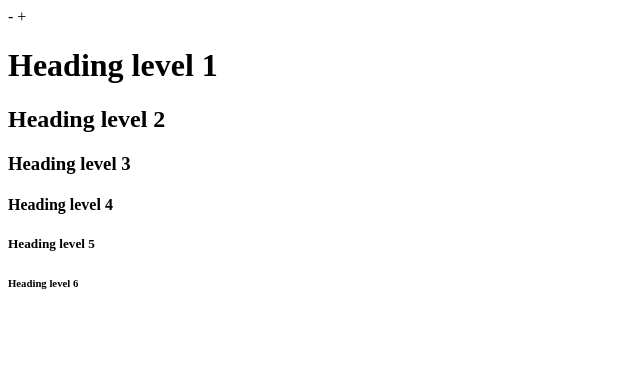
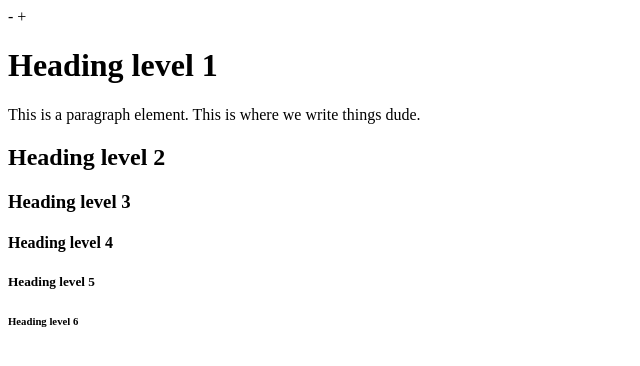
Before and after one commit to zbartlett9/Chapter-2, a plain HTML site: page index.html in a window 1280 px wide. Shown: the whole page, without its empty margins (0-640 px from the left). Drawn offline with Linux system fonts and the light colour scheme.

Commit message:
add paragragh

```diff
--- a/index.html
+++ b/index.html
@@ -10,6 +10,7 @@
 <body>
 
 <h1>Heading level 1</h1>
+  <p>This is a paragraph element. This is where we write things dude.</p>
 <h2>Heading level 2</h2>
 <h3>Heading level 3</h3>
 <h4>Heading level 4</h4>
```
